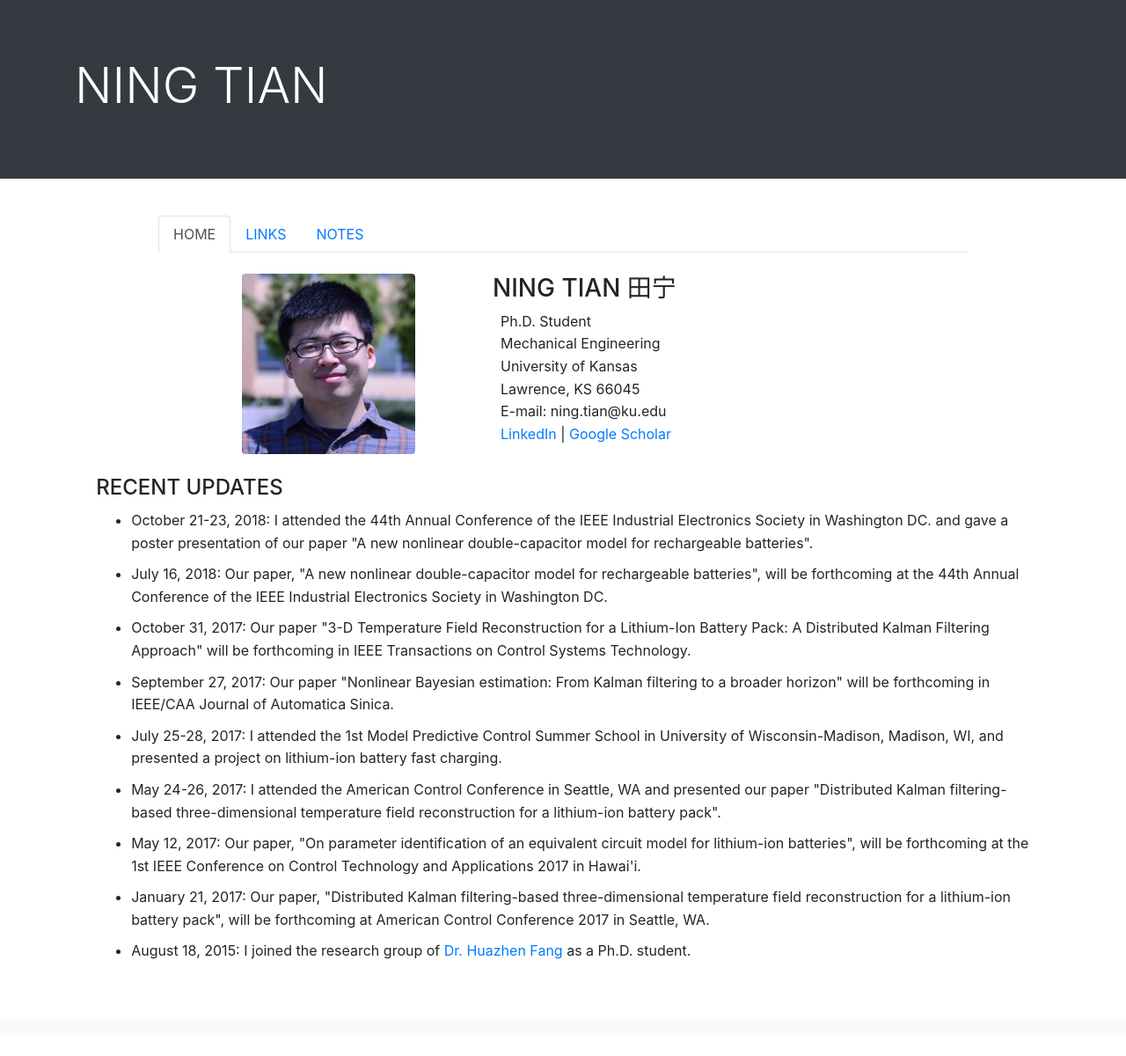
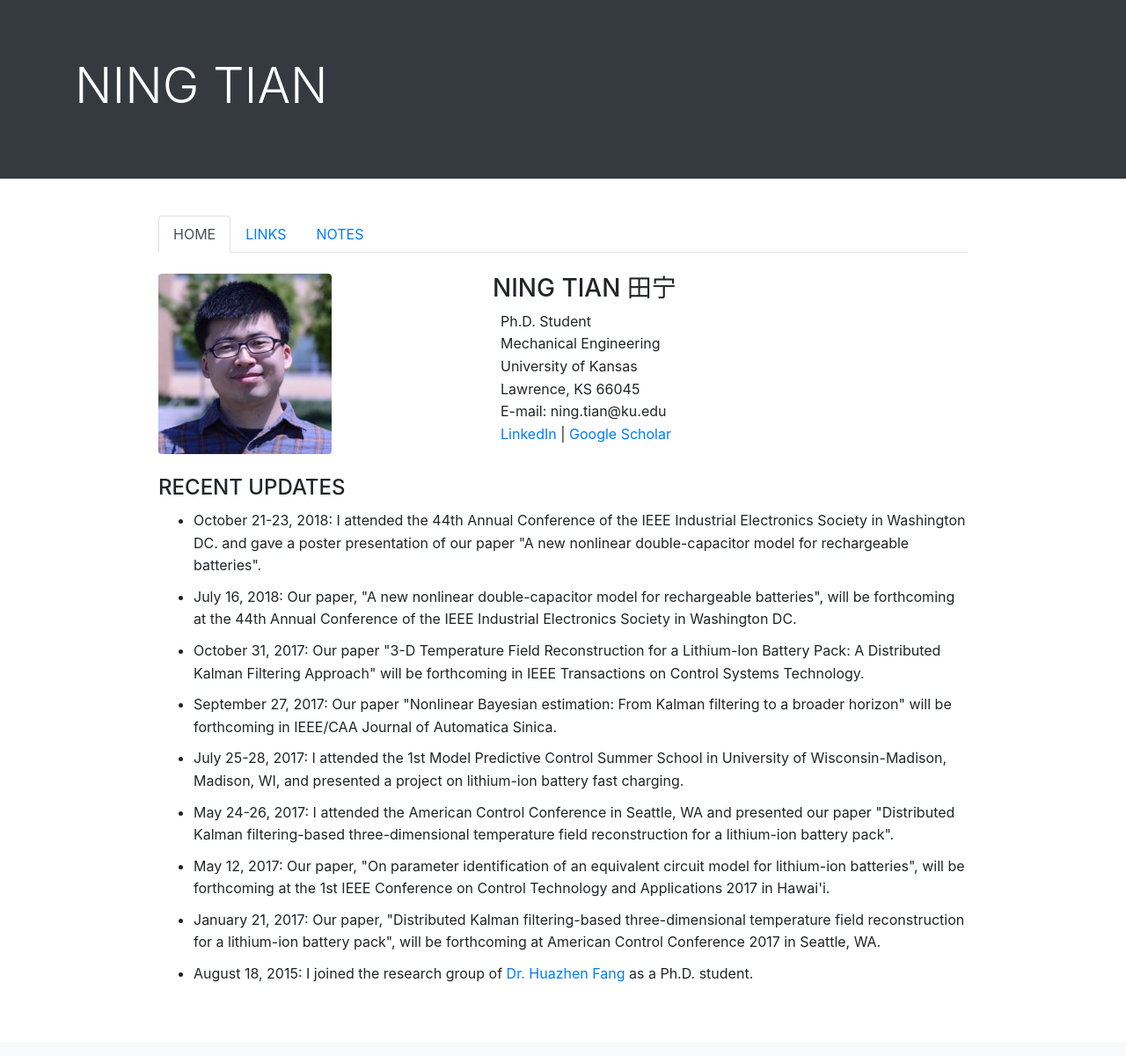
Before and after one commit to ningtian/ningtian.github.io, a Jekyll site: the page index.html, which Jekyll copies as it is, in a window 1280 px wide. Shown: the whole page at 88% size. Built offline with Jekyll 4.4.1, drawn with Linux system fonts in a browser that asks for light colours; before the commit the page ends 1174 px from its top, so only the background shows below that.

Commit message:
Update index.html

```diff
--- a/index.html
+++ b/index.html
@@ -51,9 +51,9 @@
 
 
 	<div class="row">
-	<div class="col-2"></div> <!-- the first column-->
+	<div class="col-1"></div> <!-- the first column-->
 
-	<div class="col-3"> <!-- the second column-->
+	<div class="col-4"> <!-- the second column-->
 	<img src="/img/Picture11.jpg" class="rounded" alt="Portrait">
 	</div>
 	<div class="col-7">  <!-- the third column-->
@@ -68,9 +68,7 @@
         </div>
 	</div>
 
-	</div> <!-- ebd of <div class="row align-items-center"> -->
-        </div>
-
+	</div> <!-- ebd of <div class="row"> -->
 
 	<br>
 
```
